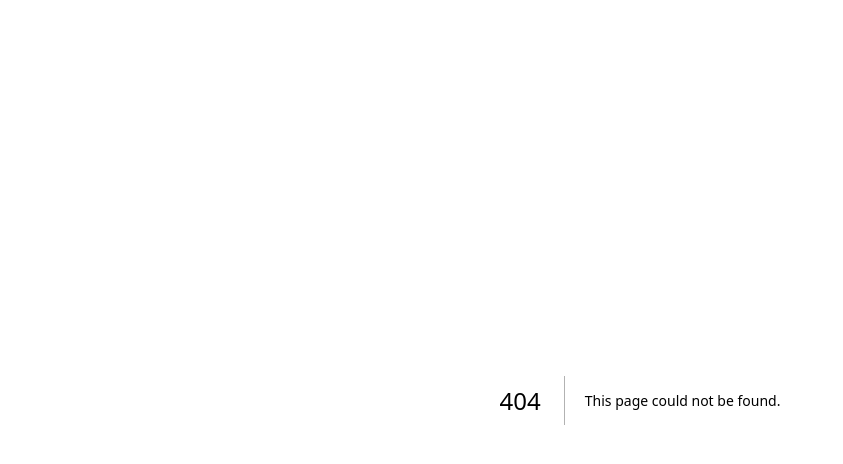
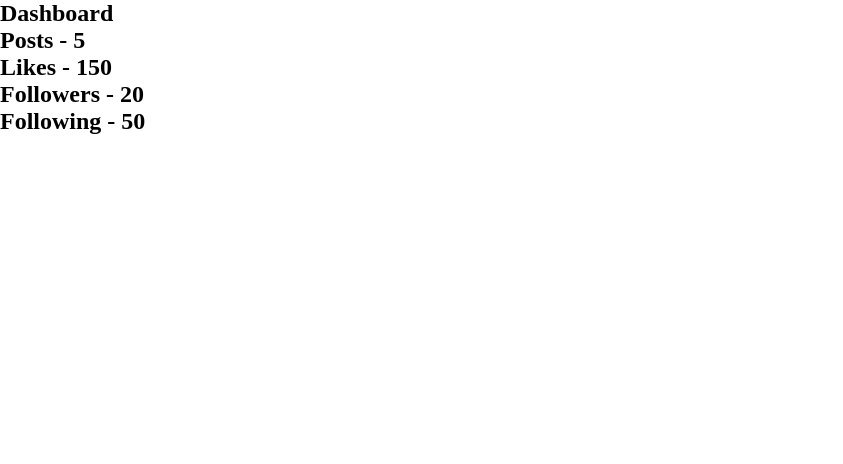
Before and after one commit to vanlinh130/Next-JS-Tutorials, a Next.js app in the folder next-pre-rendering/: page /dashboard-swr in a window 1280 px wide. Before the commit this address had no page. Shown: the top 464 px of the page, without its empty margins (0-843 px from the left). Built offline with nearby package versions, Linux system fonts and the light colour scheme; data requests are answered from the project's data file.

Commit message:
Bài 37: SWR dung Client-side tim nap Data

```diff
--- a/next-pre-rendering/db.json
+++ b/next-pre-rendering/db.json
@@ -2,7 +2,7 @@
 
     "dashboard": {
         "posts": 5,
-        "likes": 100,
+        "likes": 150,
         "followers": 20,
         "following": 50
     },
--- a/next-pre-rendering/package.json
+++ b/next-pre-rendering/package.json
@@ -15,6 +15,7 @@
     "json-server": "^0.17.2",
     "next": "13.2.4",
     "react": "18.2.0",
-    "react-dom": "18.2.0"
+    "react-dom": "18.2.0",
+    "swr": "^2.1.0"
   }
 }
--- /dev/null
+++ b/next-pre-rendering/pages/dashboard-swr.js
@@ -0,0 +1,26 @@
+import useSWR from 'swr'
+
+const fetcher =  async () => {
+    const response = await fetch('http://localhost:4000/dashboard')
+    const data = await response.json()
+    return data
+}
+
+function DashboardSWR() {
+    const { data, error } = useSWR('dashboard', fetcher)
+
+    if (error) return 'An error has occurred'
+    if (!data) return 'Loading'
+
+    return (
+        <div>
+            <h2>Dashboard</h2>
+            <h2>Posts - {data.posts}</h2>
+            <h2>Likes - {data.likes}</h2>
+            <h2>Followers - {data.followers}</h2>
+            <h2>Following - {data.following}</h2>
+        </div>
+     );
+}
+
+export default DashboardSWR;
```
Also changed, not shown: 1 other file (tests, documents, lock files or other folders).
